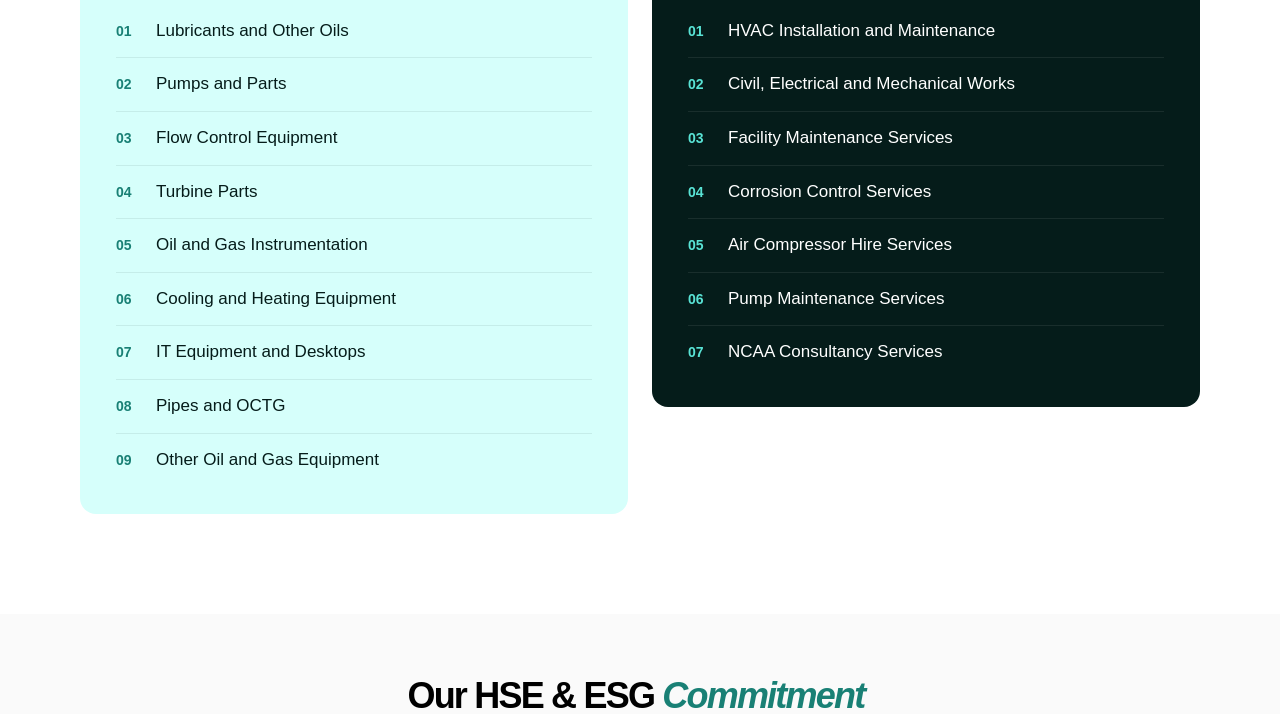
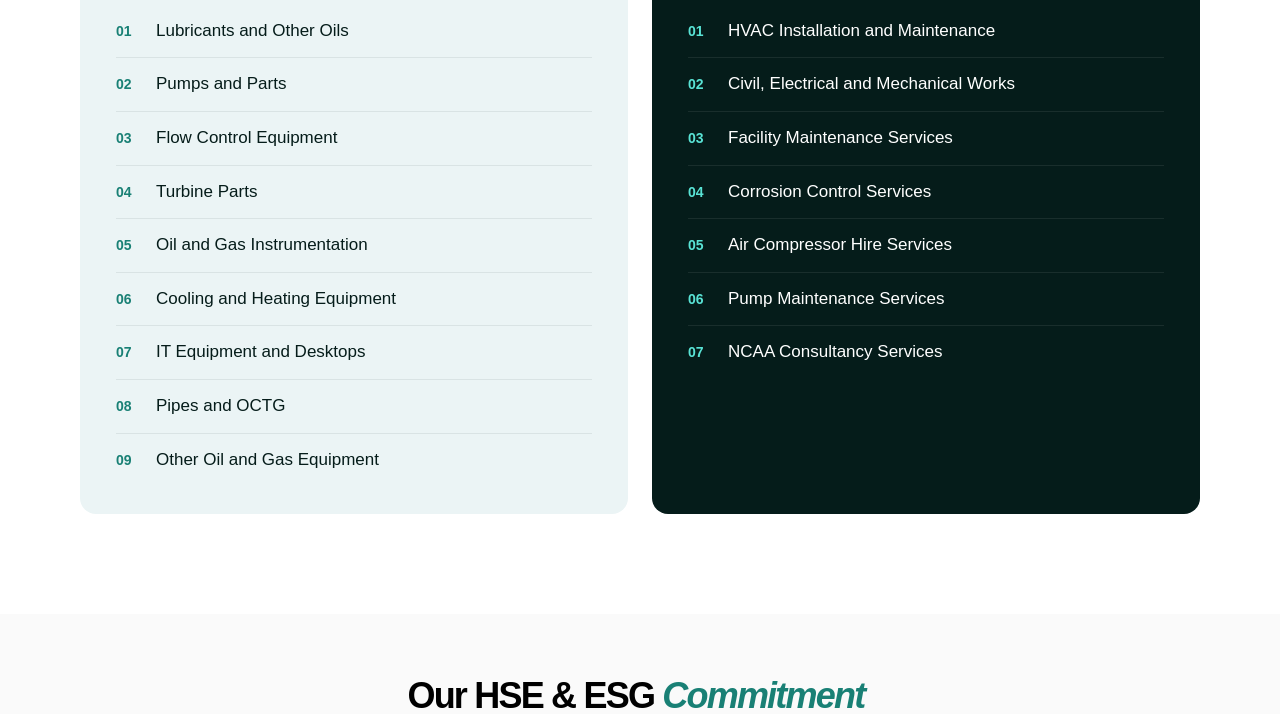
Before and after one commit to Akinblockdev/Ceasio-site, a plain HTML site: page services.html in a window 1280 px wide. Shown: the part 1125-1839 px from the top of the page. Drawn offline with Linux system fonts and the light colour scheme; a web font is replaced by a local one.

Commit message:
At a glance: equal-height cards, Materials card #EBF4F5
Co-Authored-By: Claude Opus 5.5 <noreply@anthropic.com>
Claude-Session: https://claude.ai/code/session_01TvEtgUMuo3sVPG54gs8Ly6

```diff
--- a/assets/ceacio.css
+++ b/assets/ceacio.css
@@ -21,7 +21,7 @@
   --cx-teal: #198075;
   --cx-teal-light: #59e3d5;
   --cx-ink: #051c1a;
-  --cx-mint: #d6fffb;
+  --cx-mint: #ebf4f5;
   --cx-text: #555;
   box-sizing: border-box;
   width: 100%;
@@ -64,7 +64,7 @@
   display: grid;
   grid-template-columns: repeat(2, minmax(0, 1fr));
   gap: 24px;
-  align-items: start;
+  align-items: stretch; /* both cards the same height */
 }
 .cx-glance__card { border-radius: 16px; padding: 36px 36px 28px; }
 .cx-glance__card--materials { background: var(--cx-mint); }
```
